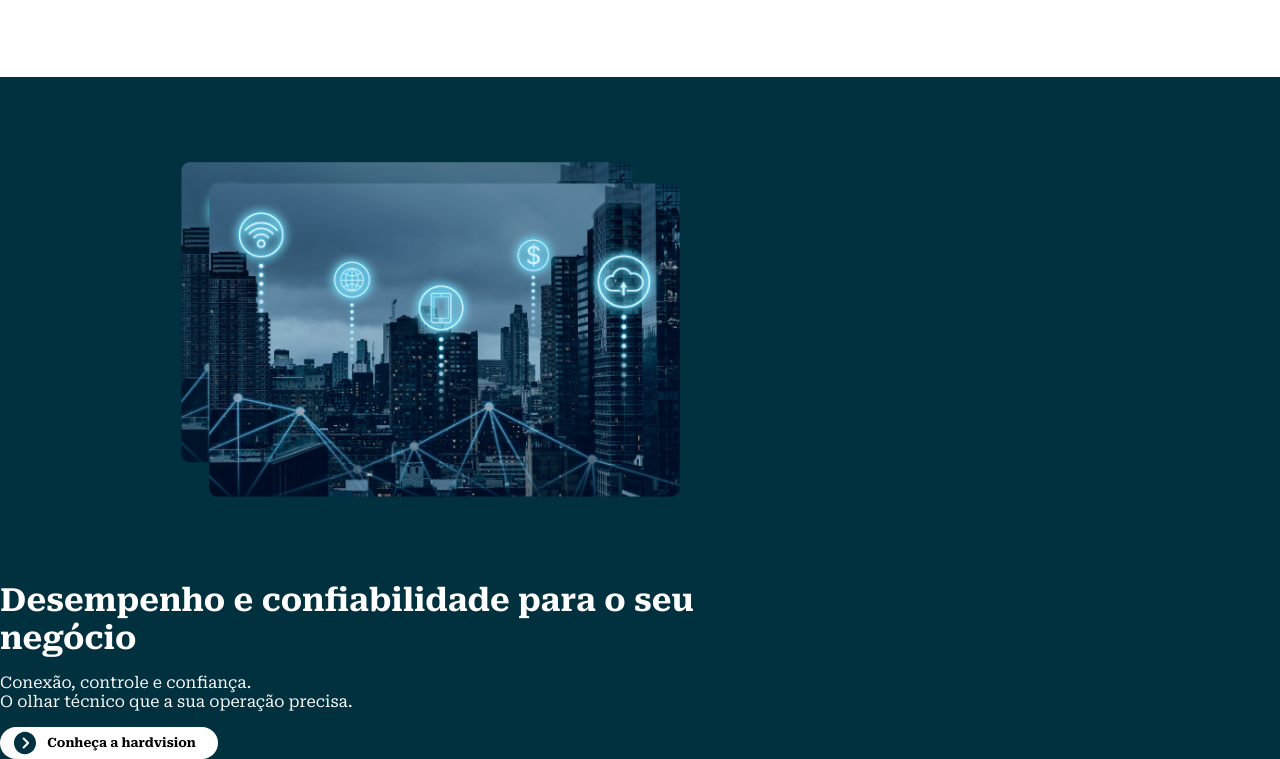
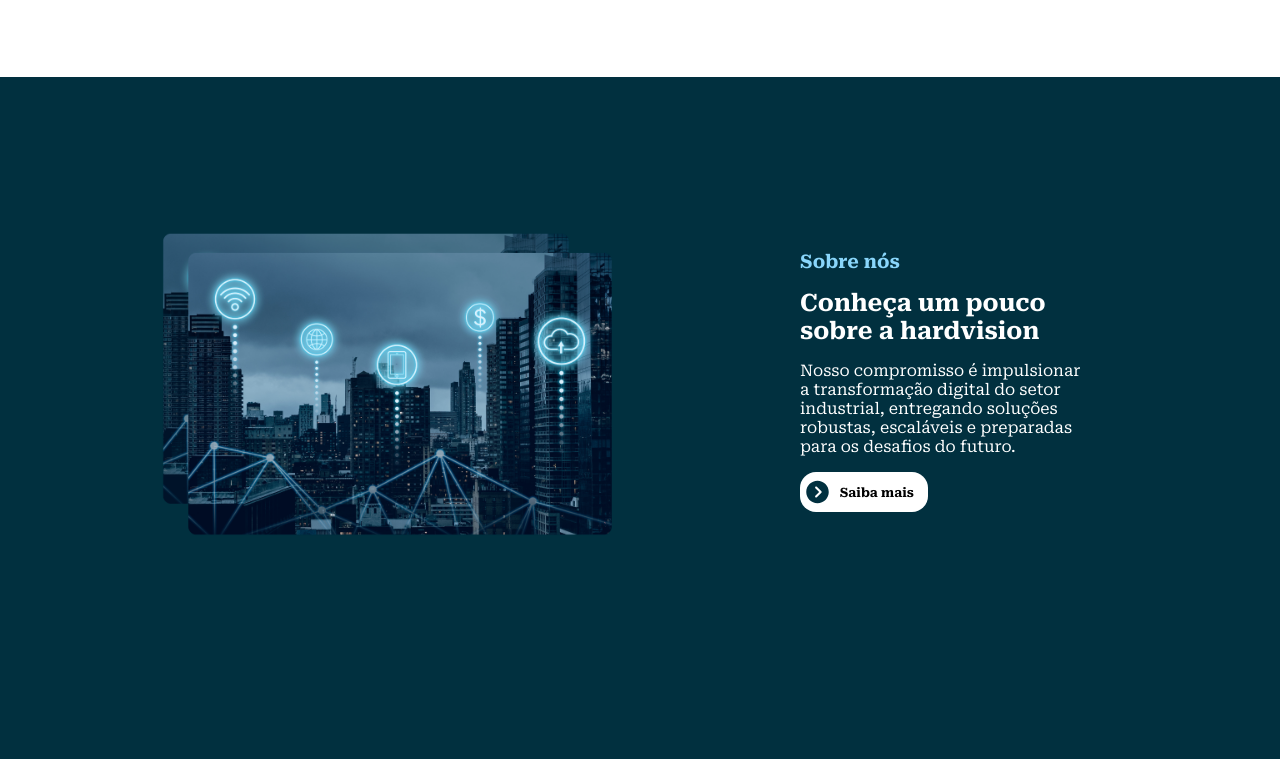
Before and after one commit to HardVision/site, a website: page public/index.html in a window 1280 px wide. Shown: the part 1446-2205 px from the top of the page. After the commit the page ends 2133 px from the top, so only its background shows below. Drawn offline with Linux system fonts and the light colour scheme.

Commit message:
Sobre nós finalizado

```diff
--- a/public/css/estilo.css
+++ b/public/css/estilo.css
@@ -99,16 +99,20 @@
   width: 100%;
   margin-left: 0;
   gap: 5vh;
-  padding-bottom:10vh ;
+  padding-bottom:10vh;
 }
 
-#sobre{
-  background-color: #01303F;
-  width: 100%;
+.sobre{
   margin-left: 0;
+  margin-right: 0;
   display: flex;
   flex-direction: row;
+  margin-top: 10vh;
+  padding-bottom: 10vh;
+}
 
+.sobre .landing-text{
+  width: 70vw;
 }
 
 .solucao h5{
@@ -141,6 +145,18 @@
   border-color: inherit;
   width: 17vw;
   height:4vh;
+  border-radius: 16px;
+  font-weight: 700;
+  text-align: center;
+  font-size: 0.8rem;
+  color: black;
+}
+
+.sobre .landing-text button{
+  background-color: white;
+  border-color: inherit;
+  width: 10vw;
+  height:5vh;
   border-radius: 16px;
   font-weight: 700;
   text-align: center;
--- a/public/index.html
+++ b/public/index.html
@@ -25,7 +25,7 @@
       <h1>Desempenho e confiabilidade para o seu negócio</h1>
       <p>Conexão, controle e confiança.<br>
         O olhar técnico que a sua operação precisa.</p>
-      <button id="sobreNosBtn"> <img src="assets/button_icon.svg" alt="">Conheça a hardvision</button>
+      <button class="sobreNosBtn"> <img src="assets/button_icon.svg" alt="">Conheça a hardvision</button>
     </div>
 
     <div id="landing-image">
@@ -92,14 +92,14 @@
   </div>
   </div>
 
-  <div id="layer-page sobre">
+  <div class="layer-page sobre">
       <img src="assets/city_sobre.png" alt="" width="auto"
-      height="500vh">
+      height="450vh">
     <div class="landing-text">
-      <h1>Desempenho e confiabilidade para o seu negócio</h1>
-      <p>Conexão, controle e confiança.<br>
-        O olhar técnico que a sua operação precisa.</p>
-      <button id="sobreNosBtn"> <img src="assets/button_icon.svg" alt="">Conheça a hardvision</button>
+      <h3 style="color: #89D6FB;">Sobre nós</h3>
+      <h2>Conheça um pouco sobre a hardvision</h2>
+      <p>Nosso compromisso é impulsionar a transformação digital do setor industrial, entregando soluções robustas, escaláveis e preparadas para os desafios do futuro.</p>
+      <button class="sobreNosBtn"> <img src="assets/button_icon.svg" alt="">Saiba mais</button>
     </div>
   </div>
 </body>
```
